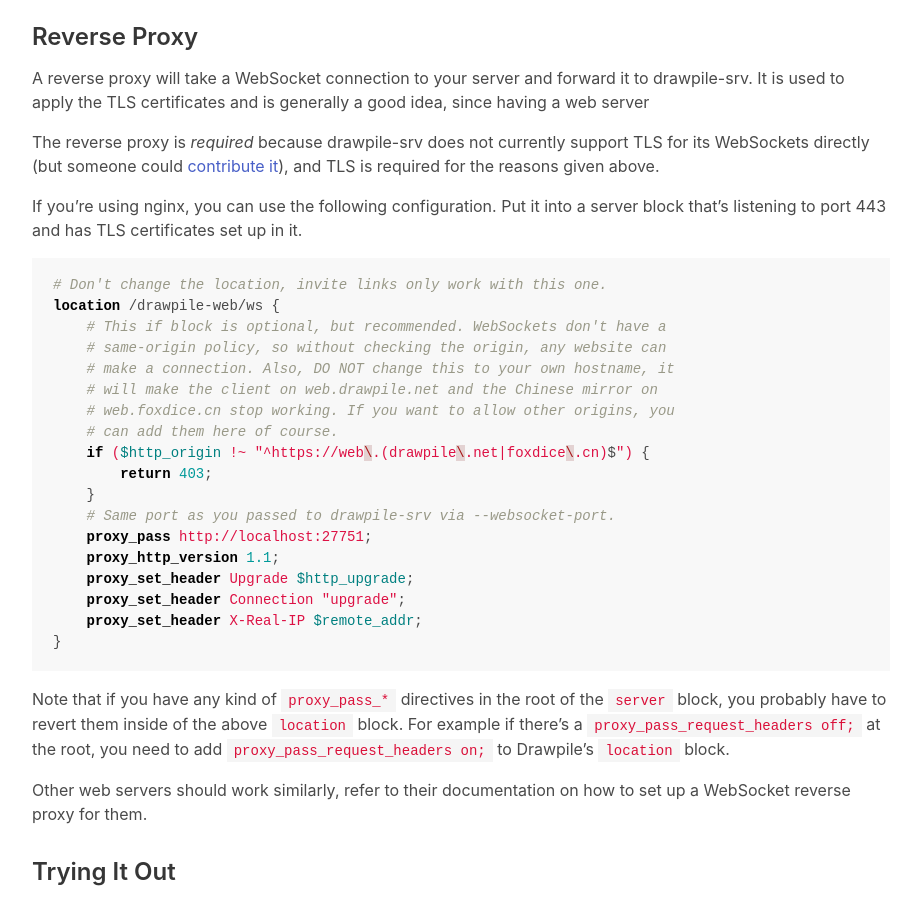
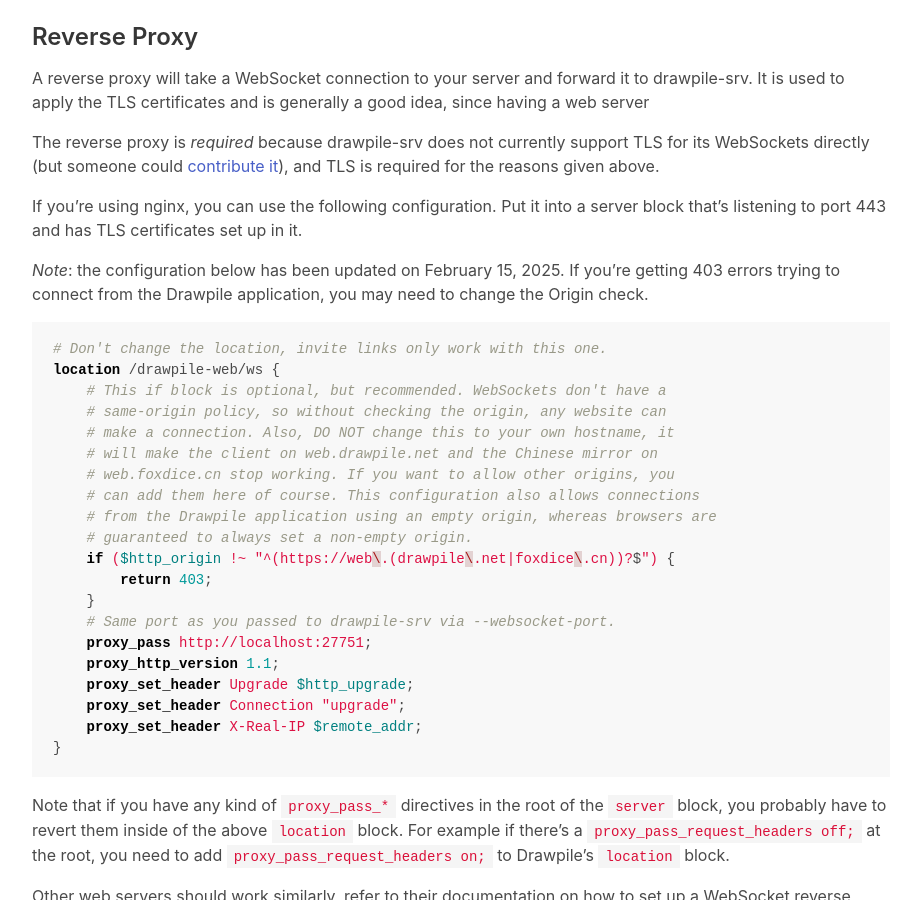
Before and after one commit to drawpile/drawpile.github.io, a Jekyll site: the page built from help/server/websocket.markdown, in a window 1280 px wide and 900 px high, scrolled down 1565 px. Shown: the whole window, without its empty margins (32-949 px from the left). Built offline with Jekyll 4.4.1, drawn with Linux system fonts in a browser that asks for light colours.

Commit message:
Update origin check in WebSocket server docs
To now allow an empty origin, which is what the client uses.

````diff
--- a/help/server/websocket.markdown
+++ b/help/server/websocket.markdown
@@ -54,6 +54,8 @@
 
 If you're using nginx, you can use the following configuration. Put it into a server block that's listening to port 443 and has TLS certificates set up in it.
 
+*Note*: the configuration below has been updated on February 15, 2025. If you're getting 403 errors trying to connect from the Drawpile application, you may need to change the Origin check.
+
 ```nginx
 # Don't change the location, invite links only work with this one.
 location /drawpile-web/ws {
@@ -62,8 +64,10 @@
     # make a connection. Also, DO NOT change this to your own hostname, it
     # will make the client on web.drawpile.net and the Chinese mirror on
     # web.foxdice.cn stop working. If you want to allow other origins, you
-    # can add them here of course.
-    if ($http_origin !~ "^https://web\.(drawpile\.net|foxdice\.cn)$") {
+    # can add them here of course. This configuration also allows connections
+    # from the Drawpile application using an empty origin, whereas browsers are
+    # guaranteed to always set a non-empty origin.
+    if ($http_origin !~ "^(https://web\.(drawpile\.net|foxdice\.cn))?$") {
         return 403;
     }
     # Same port as you passed to drawpile-srv via --websocket-port.
````
